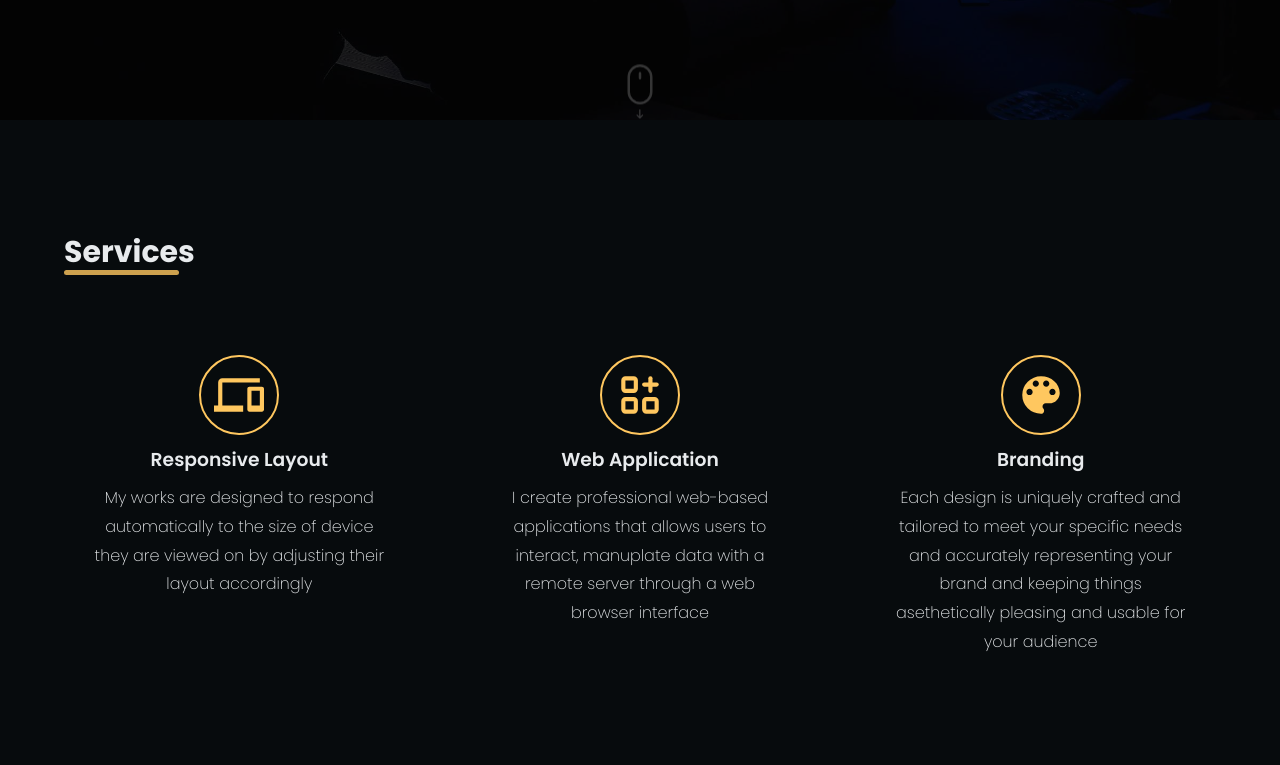
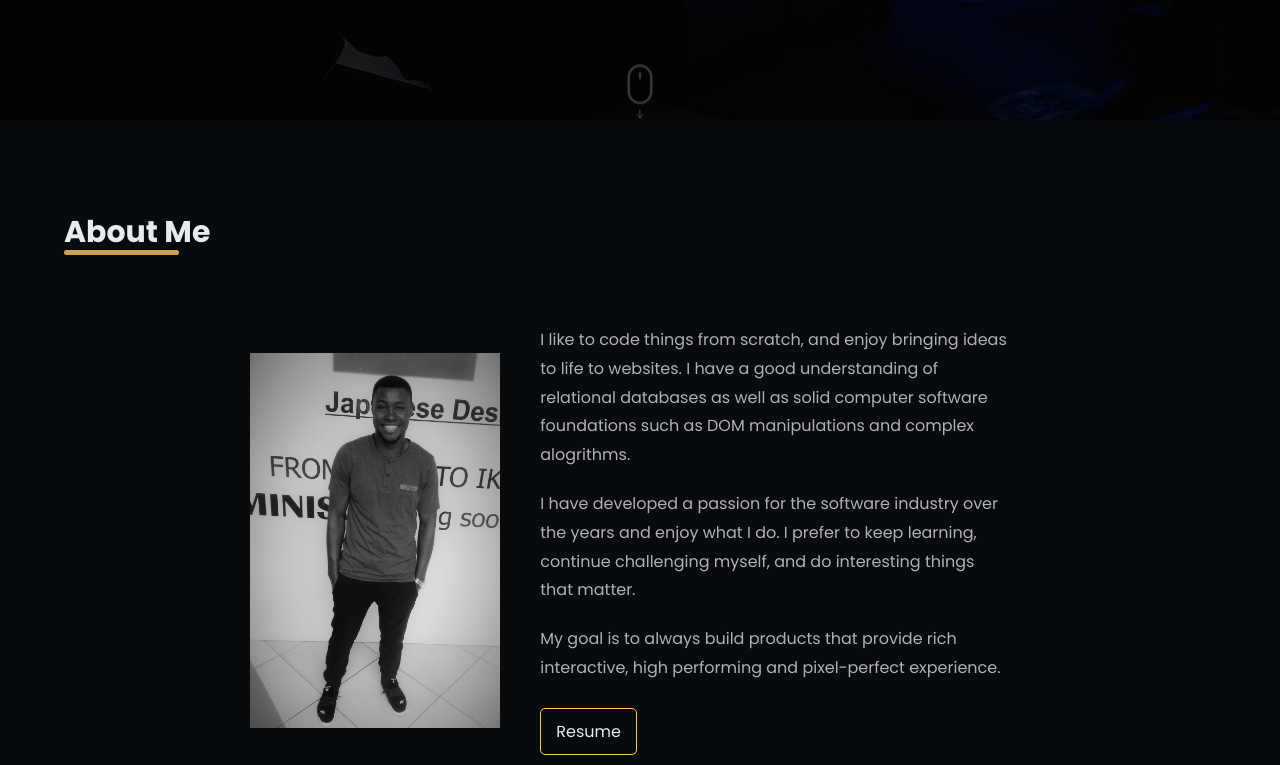
Before and after one commit to johnpersie/my_portfolio, a React (Create React App) app: page / in a window 1280 px wide. Shown: the part 680-1445 px from the top of the page. Built offline with nearby package versions, Linux system fonts and the light colour scheme.

Commit message:
Add feature about me page and animate layout

```diff
--- /dev/null
+++ b/src/component/About/AboutStyles.js
@@ -0,0 +1,144 @@
+import { motion } from "framer-motion";
+import styled from "styled-components";
+
+const orange = ({ theme }) => theme.color.orange;
+
+export const AboutSection = styled.div`
+  width: 100%;
+  padding: 5rem 0;
+`;
+export const Container = styled.div`
+  max-width: 120rem;
+  margin: auto;
+  display: flex;
+  justify-content: center;
+  flex-direction: column;
+  width: 90%;
+  height: 100%;
+
+  @media screen and (max-width: 960px) {
+    width: 100%;
+  }
+`;
+
+export const Wrapper = styled(motion.div)`
+  /* width: 100%; */
+  display: flex;
+  gap: 2rem;
+  justify-content: center;
+  align-items: center;
+  padding: 1rem;
+
+  @media screen and (max-width: 768px) {
+    flex-direction: column-reverse;
+  }
+`;
+export const Title = styled(motion.h1)`
+  display: inline-block;
+  font-size: clamp(2.5rem, 5vw, 3rem);
+  position: relative;
+  margin: 4rem 0;
+
+  ::before {
+    content: "";
+    height: 0.5rem;
+    width: 10%;
+    background-color: ${orange};
+    opacity: 0.8;
+    position: absolute;
+    bottom: 0px;
+    border-radius: 0.5rem;
+  }
+`;
+export const ImgWrapper = styled.div`
+  width: 40%;
+  display: flex;
+  justify-items: center;
+  align-items: center;
+  flex: 0 1 250px;
+  @media screen and (max-width: 960px) {
+    width: 45%;
+  }
+  @media screen and (max-width: 768px) {
+    width: 70%;
+    align-items: center;
+  }
+`;
+export const Img = styled.img`
+  position: relative;
+  width: 100%;
+  filter: grayscale(1);
+
+  ::after {
+    content: "";
+    display: block;
+    position: absolute;
+    width: 100%;
+    height: 100%;
+  }
+
+  :hover {
+    transform: rotate(-5deg) scale(1.05);
+    filter: grayscale(0);
+  }
+`;
+export const ContentWrapper = styled.div`
+  display: flex;
+  flex-direction: column;
+`;
+
+export const AboutContent = styled.div`
+  max-width: 45%;
+  padding: 2rem 2rem;
+  flex: 1 1 60%;
+
+  @media screen and (max-width: 960px) {
+    max-width: 50%;
+    padding: 1rem 1rem;
+  }
+  @media screen and (max-width: 768px) {
+    max-width: 100%;
+  }
+
+  h1 {
+    font-size: clamp(1.8rem, 3vw, 2rem);
+    font-weight: 200;
+    font-family: "Loto", sans-serif;
+    line-height: 1.8;
+
+    @media screen and (max-width: 960px) {
+      text-align: center;
+    }
+  }
+  p {
+    color: #b1b1b1;
+    font-size: clamp(1.5rem, 3vw, 1.6rem);
+    padding: 1rem 0;
+    line-height: 1.8;
+    :first-child {
+      padding-top: 0;
+    }
+  }
+`;
+
+export const AboutLink = styled.div`
+  @media screen and (max-width: 768px) {
+    display: flex;
+    justify-content: space-evenly;
+  }
+  a {
+    color: inherit;
+    display: inline-block;
+    padding: 1rem 1.5rem;
+    border-radius: 0.5rem;
+    border: 1.5px solid ${orange};
+    outline: none;
+    margin-top: 1.5rem;
+
+    &:hover {
+      transition: all 0.3s ease-out;
+      color: black;
+      background-color: ${orange};
+    }
+  }
+`;
--- /dev/null
+++ b/src/component/About/index.js
@@ -0,0 +1,74 @@
+import { useAnimation } from "framer-motion";
+import React, { useEffect } from "react";
+import {
+  AboutContent,
+  AboutLink,
+  AboutSection,
+  Img,
+  ImgWrapper,
+  Title,
+  Wrapper,
+  ContentWrapper,
+  Container,
+} from "./AboutStyles";
+import { AboutAnimations, projectAnimations } from "../Motion/animation";
+import { useInView } from "react-intersection-observer";
+
+const About = () => {
+  const control = useAnimation();
+  const [ref, inView] = useInView();
+
+  useEffect(() => {
+    inView ? control.start("show") : control.start("hidden");
+  }, [control, inView]);
+  return (
+    <AboutSection id="about" ref={ref}>
+      <Container>
+        <Title
+          variants={projectAnimations}
+          transition={{ delay: 0.5, type: "tween" }}
+          animate={control}
+          initial="hidden"
+        >
+          About Me
+        </Title>
+        <Wrapper
+          variants={AboutAnimations}
+          transition={{ delay: 0.6, duration: 1.2, type: "spring" }}
+          animate={control}
+          initial="hidden"
+        >
+          <ImgWrapper>
+            <Img src={require("../../image/john.jpg")} alt="skills" />
+          </ImgWrapper>
+          <AboutContent>
+            <ContentWrapper>
+              <p>
+                I like to code things from scratch, and enjoy bringing ideas to
+                life to websites. I have a good understanding of relational
+                databases as well as solid computer software foundations such as
+                DOM manipulations and complex alogrithms.
+              </p>
+              <p>
+                I have developed a passion for the software industry over the
+                years and enjoy what I do. I prefer to keep learning, continue
+                challenging myself, and do interesting things that matter.
+              </p>
+              <p>
+                My goal is to always build products that provide rich
+                interactive, high performing and pixel-perfect experience.
+              </p>
+              <AboutLink>
+                <a href="../../image/John Ahachi .pdf" download>
+                  Resume
+                </a>
+              </AboutLink>
+            </ContentWrapper>
+          </AboutContent>
+        </Wrapper>
+      </Container>
+    </AboutSection>
+  );
+};
+
+export default About;
--- a/src/component/Motion/animation.js
+++ b/src/component/Motion/animation.js
@@ -24,3 +24,7 @@ export const ScaleInAnimations = {
   hidden: { scale: 0, opacity: 0 },
   show: { scale: 1, opacity: 1 },
 };
+export const AboutAnimations = {
+  hidden: { scale: 0, y: 200, opacity: 0 },
+  show: { scale: 1, y: 1, opacity: 1 },
+};
--- a/src/component/Pages/HomePage.js
+++ b/src/component/Pages/HomePage.js
@@ -1,4 +1,5 @@
 import React from "react";
+import About from "../About";
 import Contact from "../Contact";
 import Hero from "../Hero";
 import Project from "../Project";
@@ -8,6 +9,7 @@ const HomePage = () => {
   return (
     <>
       <Hero />
+      <About />
       <Service />
       <Project />
       <Contact />
```
Also changed, not shown: src/image/john.jpg (added).
